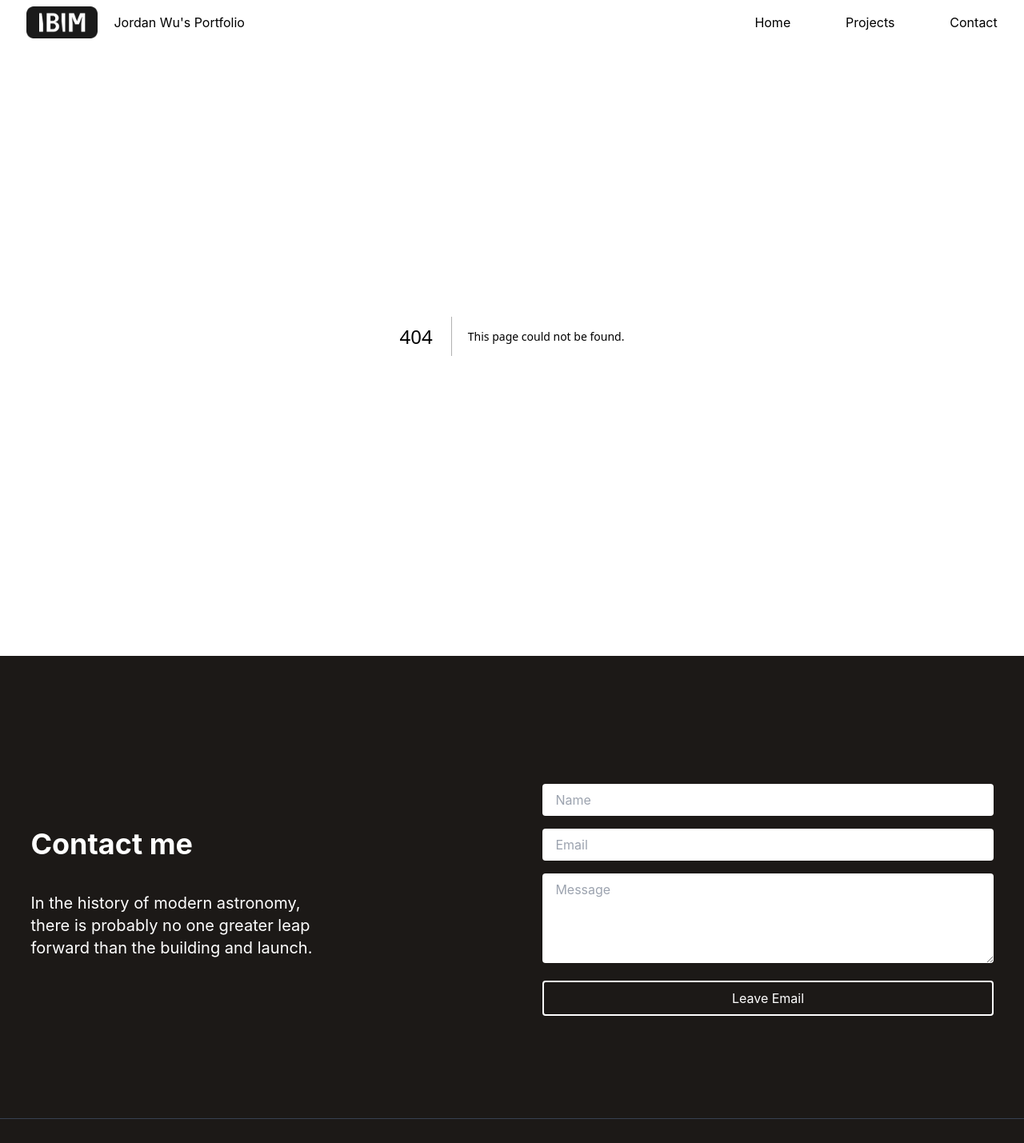
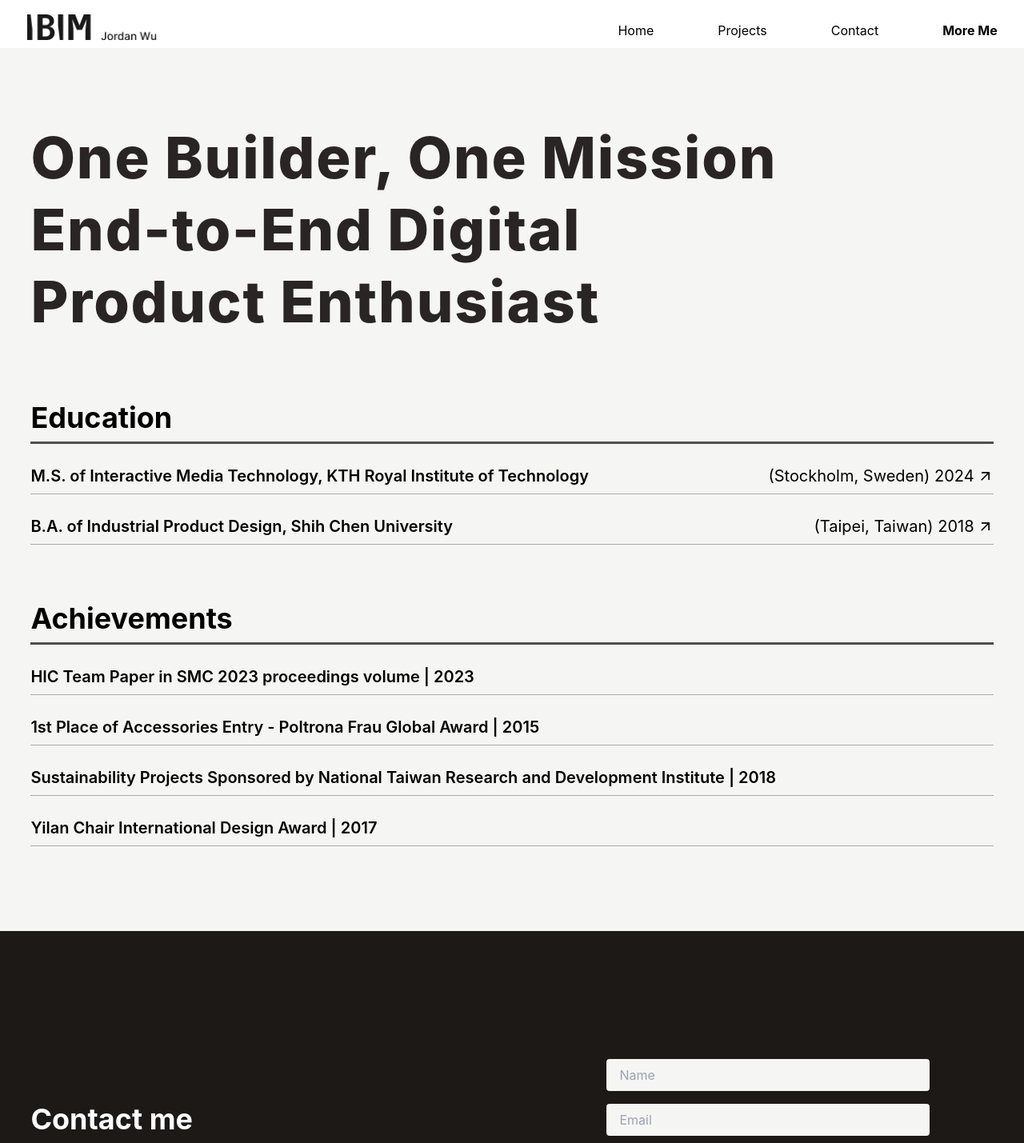
Before and after one commit to WuChihWei/my-portfolio, a Next.js app: page /aboutMe in a window 1280 px wide. Before the commit this address had no page. Shown: the top 1429 px of the page at 80% size. Built offline with nearby package versions, Linux system fonts and the light colour scheme.

Commit message:
update UI

```diff
--- /dev/null
+++ b/app/aboutMe/page.js
@@ -0,0 +1,98 @@
+'use client';
+
+import { useState, useEffect } from 'react';
+import { MdArrowOutward } from "react-icons/md";
+
+
+
+export default function AboutMePage() {
+
+    const [openItems, setOpenItems] = useState({
+        'award-1': false,
+        'award-2': false,
+        'education-1': false,
+        'education-2': false,
+        // ... 其他項目
+      });
+
+      const toggleItem = (index) => {
+        setOpenItems(prev => ({
+          ...prev,
+          [index]: !prev[index]
+        }));
+      };
+  return (
+    <div className='home-container py-20 p-p-gap bg-stone-100'>
+      {/* After the home cover section */}
+      <h1 className="heading-1-custom my-8 text-stone-800">
+      One Builder, One Mission<br />
+      End-to-End Digital <br/> Product Enthusiast
+      </h1>
+
+      <section className="resume-section  pt-8">
+        <div className="resume-container h-full">
+            <div className='title-contatiner py-4'>
+          <h2 className='heading-2-custom'>Education</h2>
+          <div className="resume-item">
+            <div className="resume-item-header" onClick={() => toggleItem('education-1')}>
+            <span>M.S. of Interactive Media Technology, KTH Royal Institute of Technology</span>
+             <span className="resume-item-subheader">
+             (Stockholm, Sweden) 2024
+             <MdArrowOutward className="ml-1" />
+             </span>
+            </div>
+            {openItems['education-1'] && (
+              <div className="resume-item-content my-2">
+                  <li>Dedicated to the Technology Entrepreneurship Program.</li>
+                  <li>Specialized in digital product integration and user centered design.</li>
+              </div>
+            )}
+          </div>
+
+          <div className="resume-item ">
+            <div className="resume-item-header" onClick={() => toggleItem('education-2')}>
+              <span>B.A. of Industrial Product Design, Shih Chen University</span>
+             <span className="resume-item-subheader">
+             (Taipei, Taiwan) 2018
+             <MdArrowOutward className="ml-1" />
+             </span>
+            </div>
+            {openItems['education-2'] && (
+              <div className="resume-item-content my-2">
+                  <li>Dedicated to the Design Management Program.</li>
+                  <li>Specialized in service demechanical design and design thinking.</li>
+              </div>
+            )}
+          </div>
+        </div>
+
+          < div className='title-container py-4'>
+          <h2 className='heading-2-custom'>Achievements</h2>
+          <div className="resume-item">
+            <div className="resume-item-header-static">
+              HIC Team Paper in SMC 2023 proceedings volume | 2023
+            </div>
+          </div>
+
+          <div className="resume-item">
+            <div className="resume-item-header-static">
+              1st Place of Accessories Entry - Poltrona Frau Global Award | 2015
+            </div>
+          </div>
+          <div className="resume-item">
+            <div className="resume-item-header-static">
+              Sustainability Projects Sponsored by National Taiwan Research and Development Institute | 2018
+            </div>
+          </div>
+
+          <div className="resume-item">
+            <div className="resume-item-header-static">
+              Yilan Chair International Design Award | 2017
+            </div>
+          </div>
+          </div>
+        </div>
+      </section>
+    </div>
+  );
+}
--- a/app/layout.js
+++ b/app/layout.js
@@ -3,6 +3,7 @@ import Navbar from '../components/Navbar';
 import Footer from '../components/Footer'; // Import the Footer component
 import GridOverlay from '../components/GridOverlay';
 import '../src/app/globals.css';
+// import { ProjectsProvider } from '../contexts/ProjectsContext';
 
 export const metadata = {
   title: 'Jordan Wu',
@@ -14,10 +15,11 @@ export default function RootLayout({ children }) {
   return (
     <html lang="en">
       <body>
-        {/* <GridOverlay />  */}
         <Navbar />
         <main>
+        {/* <ProjectsProvider value={null}> */}
           {children}
+        {/* </ProjectsProvider> */}
         </main>
         <Footer /> {/* Add Footer here */}
       </body>
--- a/app/page.js
+++ b/app/page.js
@@ -1,11 +1,13 @@
 'use client';
 
-import { useState } from 'react';
+import { useState, useEffect } from 'react';
 import { MdOutlineDesignServices, MdOutlineComputer, MdOutlineBrush } from 'react-icons/md';
 import { FiTool } from "react-icons/fi";
 
 import { FaLinkedin, FaGithub } from 'react-icons/fa';
 import { MdArrowOutward } from "react-icons/md";
+import { collection, getDocs } from 'firebase/firestore';
+import { db } from '../lib/firebase';
 
 const skillIcons = [
   '/skill-1.png', '/skill-2.png', '/skill-3.png', '/skill-4.png',
@@ -14,6 +16,26 @@ const skillIcons = [
 ];
 
 export default function Home() {
+  const [projectsData, setProjectsData] = useState(null);
+
+  useEffect(() => {
+    const fetchProjectsData = async () => {
+      try {
+        const projectsCollection = collection(db, 'projects');
+        const projectsSnapshot = await getDocs(projectsCollection);
+        const projectsData = {};
+        projectsSnapshot.forEach((doc) => {
+          projectsData[doc.id] = doc.data();
+        });
+        setProjectsData(projectsData);
+      } catch (error) {
+        console.error('Error fetching projects data:', error);
+      }
+    };
+
+    fetchProjectsData();
+  }, []);
+
   const [openItems, setOpenItems] = useState({
     'project-1': false,
     'project-2': false,
@@ -50,7 +72,7 @@ export default function Home() {
 
   return (
     <div className='home-container h-auto '>
-      <div className="home-cover h-full flex flex-col md:flex-row justify-items-center items-center bg-stone-900" >
+      <div className="home-cover h-auto pt-8 md:h-[calc(100vh-40px)] flex flex-col md:flex-row justify-items-center items-center bg-stone-900" >
         <div className="home-content-left md:w-1/2 flex flex-col justify-items-center text-left">
           <div className="flex flex-col flex-grow p-p-gap mt-4 md:mt-2  text-white">
             <div className="mb-0"> {/* 添加 py-8 用於小螢幕 */}
@@ -94,7 +116,7 @@ export default function Home() {
           </div>
         </div>
 
-        <div className="p-6 gap-2 max-md:w-full w-full h-[calc(50vh-100px)] md:h-[calc(100vh-120px)] md:w-1/2 flex flex-col overflow-hidden">
+        <div className="p-10 gap-2 max-md:w-full w-full h-[calc(50vh)] md:h-[calc(100vh-80px)] md:w-1/2 flex flex-col overflow-hidden">
           <div className="image-scroll-container top flex-grow space-y-0 md:space-y-0"> {/* Added flex-grow and space-y classes */}
             {[...Array(6)].map((_, index) => (
               <img key={index} src={`/project-${index + 1}.png`} alt={`Project ${index + 1}`} />
@@ -113,24 +135,6 @@ export default function Home() {
           </div>
         </div>
       </div>
-
-      {/* <div className="md:hidden block w-full mt-20 p-p-gap justify-start">
-  <h2 className="text-3xl font-bold mb-6 justify-start">Key Skills</h2>
-  <div className="grid grid-cols-4 gap-4 sm:gap-6">
-    {[...Array(12)].map((_, index) => (
-      <div key={index} className="flex flex-col items-center">
-        <img
-          src={`/skill-${index + 1}.png`}
-          alt={`Skill ${index + 1}`}
-          className="w-8 h-8 sm:w-10 sm:h-10"
-        />
-        <h6 className="mt-2 text-xs sm:text-sm text-center text-black font-medium">
-          {getSkillName(index)}
-        </h6>
-      </div>
-    ))}
-  </div>
-</div> */}
 
       {/* Add My Expertise section */}
       <section className=" bg-stone-300 py-20 mb:py-10 p-p-gap">
@@ -170,7 +174,7 @@ export default function Home() {
       </section>
 
       {/* After the home cover section */}
-      <section className="resume-section p-p-gap py-10 ">
+      <section className="resume-section p-p-gap py-10 bg-stone-100">
 
         <div className="resume-container h-auto">
 
--- a/app/projects/[slug]/page.js
+++ b/app/projects/[slug]/page.js
@@ -1,8 +1,7 @@
 "use client";
 
 import { useState, useEffect } from 'react';
-import { collection, getDocs } from 'firebase/firestore';
-import { db } from '../../../lib/firebase';
+import { useProjectsData } from '../../../hooks/UseProjectsData';
 import IntroductionPage from '../../../components/IntroductionPage';
 import UserStoryFeaturePage from '../../../components/UserStoryFeaturePage';
 import MarketResearchPage from '../../../components/MarketResearchPage';
@@ -14,47 +13,16 @@ import UserTestingPage from '../../../components/UserTestingPage';
 import SolutionPage from '../../../components/SolutionPage';
 import PlanPage from '../../../components/PlanPage';
 
-// Import project data as fallback
-import { hommapData } from '../hommap';
-import { davincinData } from '../davincin';
-import { superfakeData } from '../superfake';
-
-const fallbackProjectData = {
-  hommap: hommapData,
-  davincin: davincinData,
-  superfake: superfakeData,
-};
-
 export default function ProjectPage({ params }) {
   const { slug } = params;
-  const [allProjects, setAllProjects] = useState(null);
+  const allProjects = useProjectsData();
   const [loading, setLoading] = useState(true);
 
   useEffect(() => {
-    const fetchAllProjects = async () => {
-      console.log('Fetching all project data');
-      try {
-        const projectsCollection = collection(db, 'projects');
-        const projectsSnapshot = await getDocs(projectsCollection);
-
-        const projectsData = {};
-        projectsSnapshot.forEach((doc) => {
-          projectsData[doc.id] = doc.data();
-        });
-
-        console.log('Data fetched from Firebase:', projectsData);
-        setAllProjects(projectsData);
-      } catch (error) {
-        console.error('Error fetching project data:', error);
-        console.log('Using fallback data due to error');
-        setAllProjects(fallbackProjectData);
-      } finally {
-        setLoading(false);
-      }
-    };
-
-    fetchAllProjects();
-  }, []);
+    if (allProjects) {
+      setLoading(false);
+    }
+  }, [allProjects]);
 
   if (loading) {
     return <p>Loading...</p>;
--- a/components/Footer.js
+++ b/components/Footer.js
@@ -43,13 +43,13 @@ const Footer = () => {
             </p>
           </div>
           <div className="w-1/2 p-p-gap md:w-1/2 flex-col items-center">
-          <form onSubmit={handleSubmit} className="w-full ">
+          <form onSubmit={handleSubmit} className="w-full px-20 ">
             <input
               type="text"
               value={name}
               onChange={(e) => setName(e.target.value)}
               placeholder="Name"
-              className="w-full bg-white text-black px-4 py-2 mb-4 rounded"
+              className="w-full bg-stone-100 text-black px-4 py-2 mb-4 rounded"
               required
             />
             <input
@@ -57,27 +57,29 @@ const Footer = () => {
               value={email}
               onChange={(e) => setEmail(e.target.value)}
               placeholder="Email"
-              className="w-full bg-white text-black px-4 py-2 mb-4 rounded"
+              className="w-full bg-stone-100 text-black px-4 py-2 mb-4 rounded"
               required
             />
             <textarea
               value={message}
               onChange={(e) => setMessage(e.target.value)}
               placeholder="Message"
-              className="w-full bg-white text-black px-4 py-2 mb-4 rounded"
+              className="w-full bg-stone-100 text-black px-4 py-2 mb-4 rounded"
               rows="4"
               required
             ></textarea>
-            <button type="submit" className="w-full transparent text-white border-white border-2 hover:bg-gray-200 px-4 py-2 rounded transition duration-300">
+            <button type="submit" className="w-full transparent text-white border-bg-stone-100 border-2 hover:bg-gray-200 px-4 py-2 rounded transition duration-300">
               Leave Email
             </button>
             {submitStatus && <p className="mt-2 text-sm">{submitStatus}</p>}
           </form>
           </div>
         </div>
-        <div className="flex flex-col p-p-gap md:flex-row justify-between items-center pt-8 border-t border-gray-700">
+        <div className="flex flex-col p-p-gap md:flex-row justify-between items-center pt-12 border-t border-stone-400">
           <div className="mb-4 md:mb-0">
-            <h3 className="text-2xl font-bold">1B1M.com</h3>
+            <div className="logo-white-containter">
+            <img src="/1b1m-white-logo.png" alt="L" className="navbar-logo-img" />
+            </div>
           </div>
           <div className="text-center md:text-left mb-4 md:mb-0 flex items-center">
             <h6 className="mr-4">© Copyright {new Date().getFullYear()} Jordan Wu</h6>
--- a/components/Navbar.js
+++ b/components/Navbar.js
@@ -84,11 +84,11 @@ const Navbar = () => {
       <div className={`navbar-container ${isMobile ? 'mobile' : ''} relative z-50`}>
         <Link href="/" onClick={closeMenu} className="navbar-logo-container">
           <div className={`navbar-logo ${isMobile ? 'mobile' : ''}`}>
-            <img src="/1b1m-logo.png" alt="L" className="navbar-logo-img" />
+            <img src="/1b1m-black-logo.png" alt="L" className="navbar-logo-img" />
           </div>
-          <div className="navbar-logo-text-container">
+          {/* <div className="navbar-logo-text-container">
             <h5 className="navbar-logo-text">Jordan Wu's Portfolio</h5>
-          </div>
+          </div> */}
         </Link>
         {isMobile && (
           <div className="menu-icon" onClick={toggleMenu}>
@@ -139,6 +139,13 @@ const Navbar = () => {
                 Contact
               </Link>
             </li>
+
+             <li>
+              <Link href="/aboutMe" onClick={closeMenu} className={`${isActive('/aboutMe') ? 'font-bold' : ''} whitespace-nowrap`}>
+                More Me
+              </Link>
+            </li>
+
             {/* <li><Link href="/free">Admin</Link></li> */}
           </ul>
         )}
--- /dev/null
+++ b/hooks/UseProjectsData.js
@@ -0,0 +1,41 @@
+'use client';
+
+import { useState, useEffect } from 'react';
+import { collection, getDocs } from 'firebase/firestore';
+import { db } from '../lib/firebase';
+
+// Import fallback data
+import { hommapData } from '../app/projects/hommap';
+import { davincinData } from '../app/projects/davincin';
+import { superfakeData } from '../app/projects/superfake';
+
+const fallbackProjectData = {
+  hommap: hommapData,
+  davincin: davincinData,
+  superfake: superfakeData,
+};
+
+export function useProjectsData() {
+  const [projectsData, setProjectsData] = useState(null);
+
+  useEffect(() => {
+    const fetchProjectsData = async () => {
+      try {
+        const projectsCollection = collection(db, 'projects');
+        const projectsSnapshot = await getDocs(projectsCollection);
+        const fetchedData = {};
+        projectsSnapshot.forEach((doc) => {
+          fetchedData[doc.id] = doc.data();
+        });
+        setProjectsData(fetchedData);
+      } catch (error) {
+        console.error('Error fetching projects data:', error);
+        setProjectsData(fallbackProjectData);
+      }
+    };
+
+    fetchProjectsData();
+  }, []);
+
+  return projectsData || fallbackProjectData;
+}
--- a/src/app/globals.css
+++ b/src/app/globals.css
@@ -47,16 +47,21 @@
     @apply flex items-center text-lg font-normal md:text-lg lg:text-xl lg:font-normal
   }
 
+  .resume-item-header-static {
+    @apply flex justify-between items-center cursor-default text-lg font-bold md:text-lg lg:text-xl lg:font-semibold mb-2 my-4
+
+  }
+
 }
 
 :root {
-  font-size: 16px;
-  --border-radius: 12px;
+  /* font-size: 16px; */
+  /* --border-radius: 12px; */
   --font-mono: ui-monospace, Menlo, Monaco, "Cascadia Mono", "Segoe UI Mono",
     "Roboto Mono", "Oxygen Mono", "Ubuntu Monospace", "Source Code Pro",
     "Fira Mono", "Droid Sans Mono", "Courier New", monospace;
   --font-family: 'Inter', sans-serif;
-
+/*
   --primary-glow: conic-gradient(
     from 180deg at 50% 50%,
     #16abff33 0deg,
@@ -68,8 +73,8 @@
   --secondary-glow: radial-gradient(
     rgba(255, 255, 255, 1),
     rgba(255, 255, 255, 0)
-  );
-
+  ); */
+/*
   --tile-start-rgb: 239, 245, 249;
   --tile-end-rgb: 228, 232, 233;
   --tile-border: conic-gradient(
@@ -80,12 +85,12 @@
     #00000010,
     #00000010,
     #00000080
-  );
-
+  ); */
+/*
   --callout-rgb: 238, 240, 241;
   --callout-border-rgb: 172, 175, 176;
   --card-rgb: 180, 185, 188;
-  --card-border-rgb: 131, 134, 135;
+  --card-border-rgb: 131, 134, 135; */
 
   /* 標題和文本樣式 */
   /* h1 {
@@ -148,8 +153,8 @@
 html,
 body {
   max-width: 100vw;
-  overflow-x: hidden;
-  padding-top: 20px;
+  /* overflow-x: hidden; */
+  /* padding-top: 20px;  */
   scroll-behavior: smooth;
 }
 
@@ -196,37 +201,41 @@ a {
   z-index: 1000;
   display: flex;
   flex-direction: column;
+  width: 100%;
+
 }
 
 .navbar-container {
   display: flex;
   justify-content: space-between;
-  align-items: center;
-  padding: 0.6vw 2.6vw;
+  align-items: flex-end;
+  padding:1.4vw 2.6vw 0.8vw 2.6vw ;
   background-color: #ffffff;
+  /* width: 100%; */
   /* height: 64px; */
 }
 
 .navbar-logo{
   display: flex;
-  height: 40px;
+  height: 32px;
+}
+
+.logo-white-containter img{
+height: 32px;
 }
 
 .navbar-logo-container{
   display: flex;
   align-items: center;
+  width: 100%;
 }
-
-.navbar-logo-text-container{
-  margin-left: 20px;
-}
-
 .navbar-items{
   display: flex;
   justify-content: space-between;
-  /* justify-items: ; */
-  align-items: center;
-  width: 25%;
+  /* justify-items: center; */
+  /* align-items: center; */
+  gap: 80px;
+  /* width: 25%; */
 }
 
 @media (max-width: 768px) {
@@ -234,7 +243,6 @@ a {
 
   .navbar-container.mobile {
     padding-top: 20px;
-    /* background-color: rgb(144, 144, 144); */
     align-items: center;
     display: flex;
     align-items: end
@@ -675,16 +683,6 @@ a {
   /* 可以添加特定于打开的 Projects 列表的样式 */
 }
 
-.resume-item-header-static {
-  cursor: default;
-  cursor: pointer;
-  /* font-weight: 400; */
-  cursor: pointer;
-  font-weight: 500;
-  margin-bottom: 4px;
-  padding: 10px 0px;
-
-}
 /*
 body li {
   font-size: calc(0.9rem + 0.1vw);
```
Also changed, not shown: public/1b1m-black-logo.png (added), public/1b1m-white-logo.png (added).
